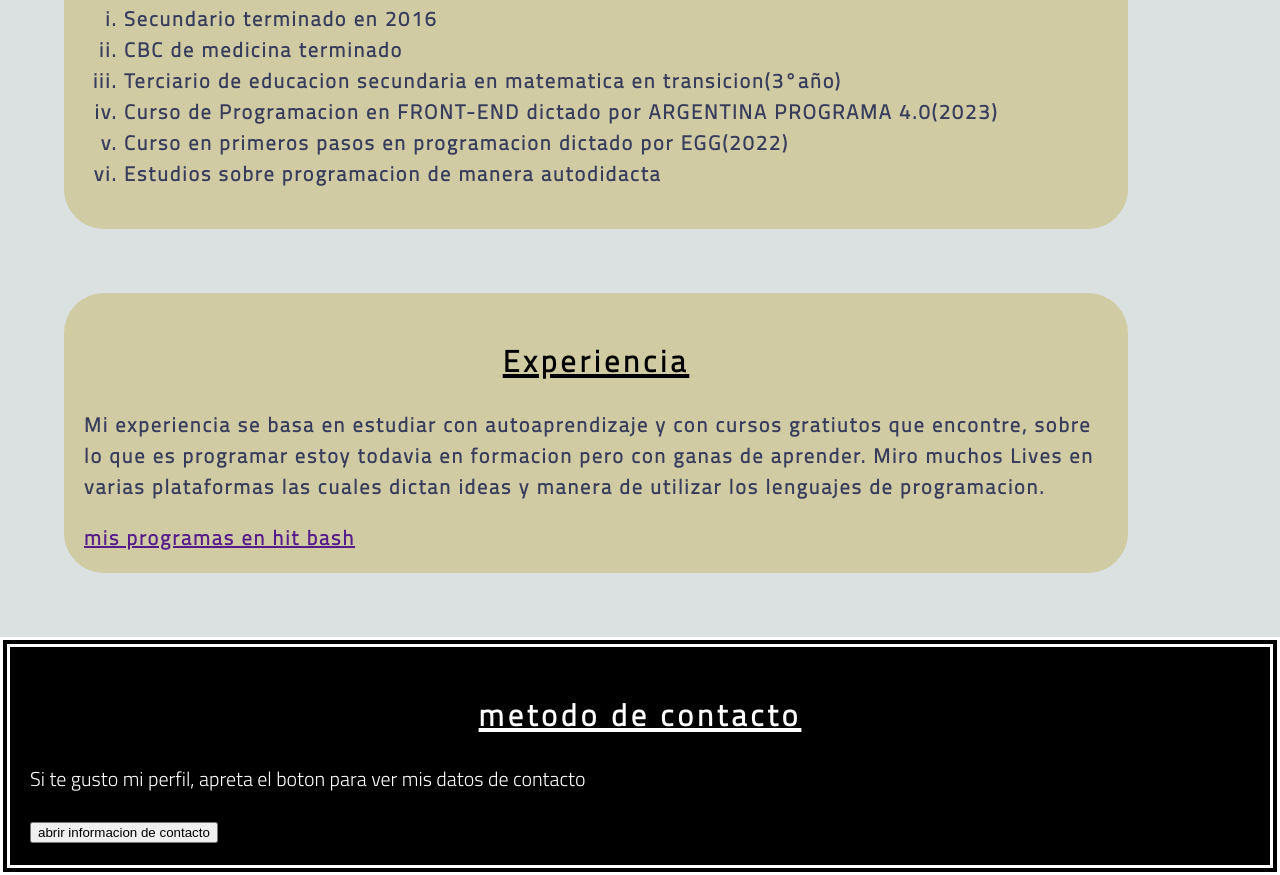
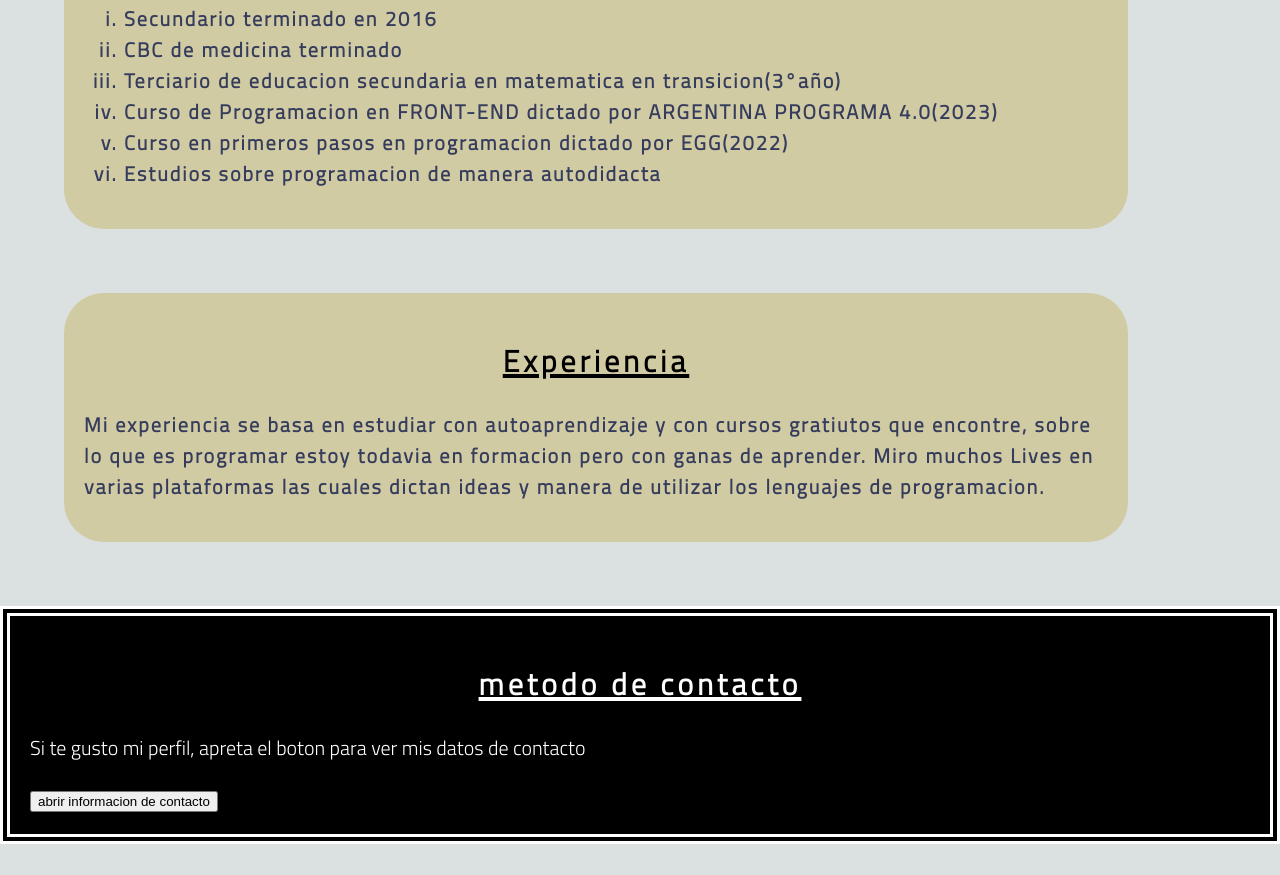
Before and after one commit to aguspinci/aguspinci.octocat.github.io, a plain HTML site: page index.html in a window 1280 px wide. Shown: the part 1076-1951 px from the top of the page. After the commit the page ends 1920 px from the top, so only its background shows below. Drawn offline with Linux system fonts and the light colour scheme.

Commit message:
cambio del 18/3

```diff
--- a/index.html
+++ b/index.html
@@ -60,14 +60,7 @@
             <h2 class="dato4">Experiencia</h2>
             <p class="hola"> Mi experiencia se basa en estudiar con autoaprendizaje y con cursos gratiutos que encontre, sobre lo que es programar estoy todavia en formacion
             pero con ganas de aprender. Miro muchos Lives en varias plataformas las cuales dictan ideas y manera de utilizar los lenguajes de programacion.</p>
-
-
-     <div class= "enlace hit">
-        <nav>
-        <a href=> mis programas en hit bash </a>
-        </nav>
      </div>
-</div>
 
 
 <div class= "conteiner-2">
```
Also changed, not shown: SweetDeco/indexsweet.html (deleted), SweetDeco/sweet.css (deleted), SweetDeco/sweet.js (deleted).
